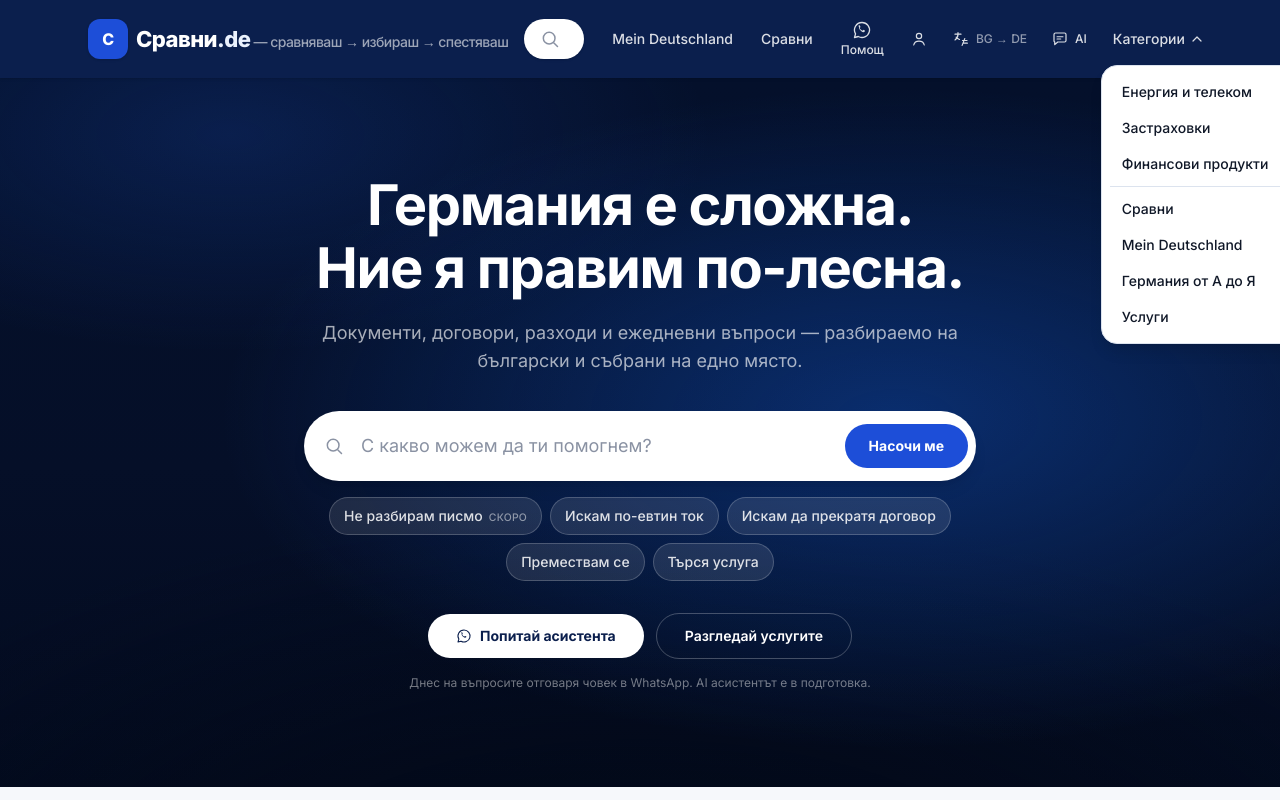
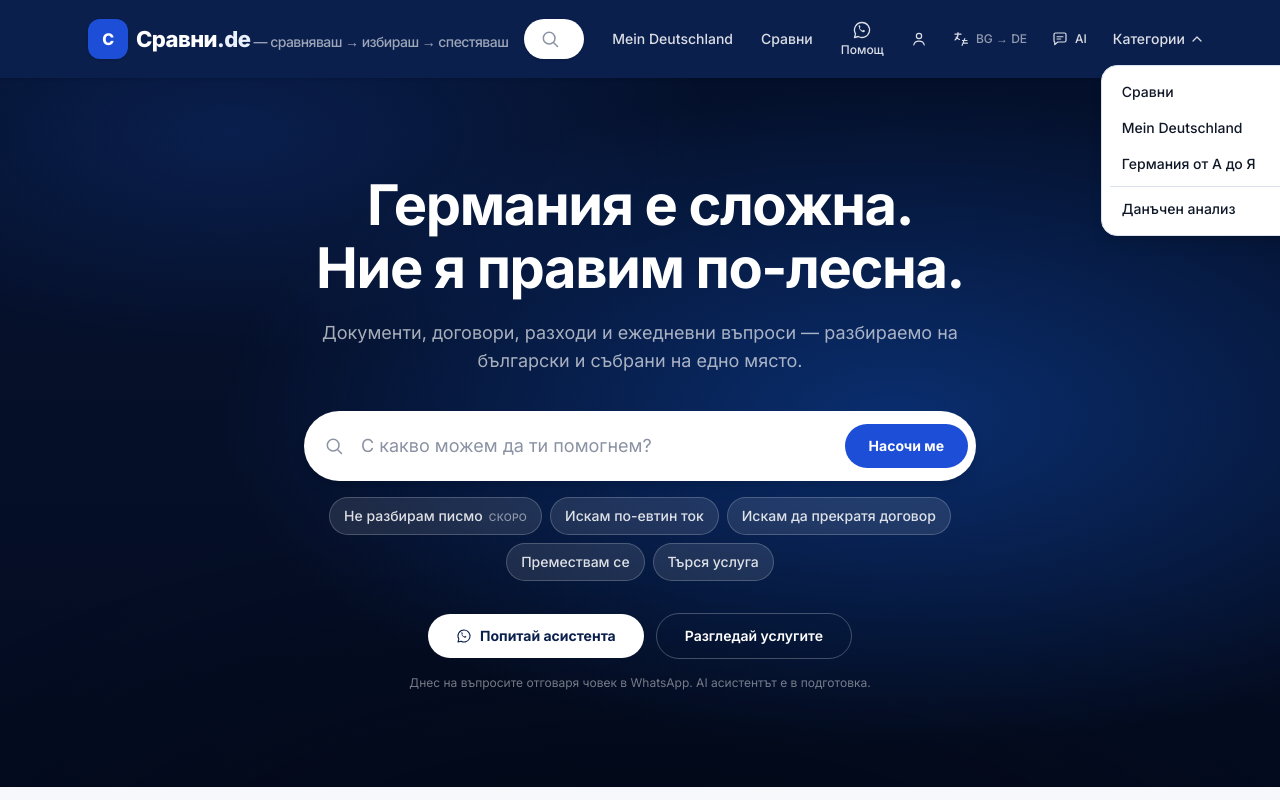
Before and after one commit to TARIFBERATER24/DE-BG-PLATFORM, a Next.js app: page / in a window 1280 px wide. Both pictures are taken after a click on the button "Категории". Shown: the top 800 px of the page. Built offline with nearby package versions, Linux system fonts and the light colour scheme.

Commit message:
Add tax analysis to header menu

```diff
--- a/components/NavDropdown.tsx
+++ b/components/NavDropdown.tsx
@@ -2,13 +2,11 @@
 
 import { useEffect, useRef, useState } from "react";
 import Link from "next/link";
-import { verticals } from "@/lib/verticals";
 
 const EXTRA_LINKS = [
   { href: "/produkte", title: "Сравни" },
   { href: "/mein-deutschland", title: "Mein Deutschland" },
   { href: "/germaniya", title: "Германия от А до Я" },
-  { href: "/uslugi", title: "Услуги" },
 ];
 
 export default function NavDropdown() {
@@ -48,17 +46,6 @@ export default function NavDropdown() {
 
       {open && (
         <div className="absolute left-0 top-full mt-2 w-64 rounded-lg border border-line bg-white p-2 text-sm font-medium text-ink shadow-lg">
-          {verticals.map((vertical) => (
-            <Link
-              key={vertical.slug}
-              href={`/${vertical.slug}`}
-              onClick={() => setOpen(false)}
-              className="block rounded-md px-3 py-2 transition hover:bg-brand-tint hover:text-brand"
-            >
-              {vertical.title}
-            </Link>
-          ))}
-          <div className="my-1 border-t border-line" />
           {EXTRA_LINKS.map((link) => (
             <Link
               key={link.href}
@@ -69,6 +56,16 @@ export default function NavDropdown() {
               {link.title}
             </Link>
           ))}
+          <div className="my-1 border-t border-line" />
+          <a
+            href="https://danachen-analiz.vercel.app/analiz"
+            target="_blank"
+            rel="noopener noreferrer"
+            onClick={() => setOpen(false)}
+            className="block rounded-md px-3 py-2 transition hover:bg-brand-tint hover:text-brand"
+          >
+            Данъчен анализ
+          </a>
         </div>
       )}
     </div>
```
